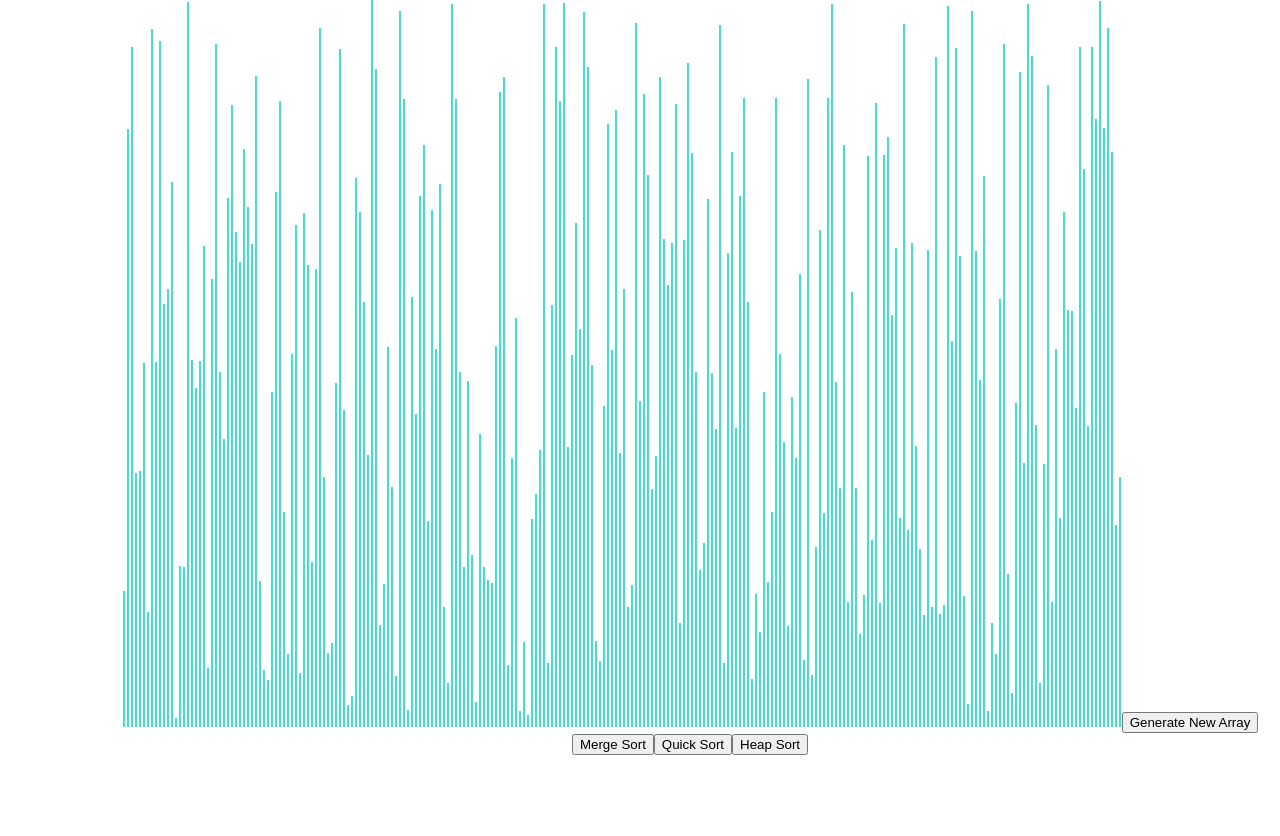
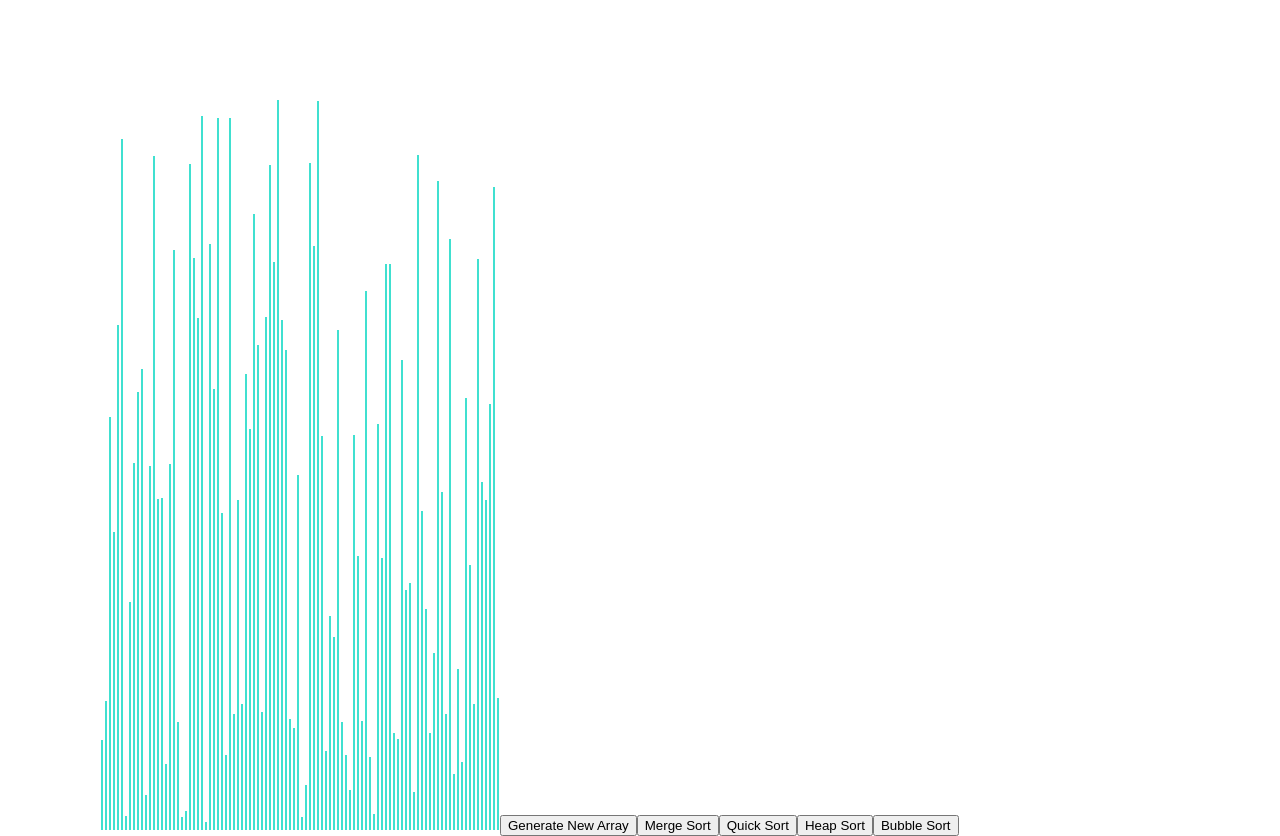
Before and after one commit to Steven-Yiran/sorting-algo-visualizer, a React (Create React App) app: page / in a window 1280 px wide. Before the commit the page ends 800 px from the top, so only its background shows below. Built offline with nearby package versions, Linux system fonts and the light colour scheme.

Commit message:
added heap sort, bubble sort

```diff
--- a/src/SortingVisualizer/SortingVisualizer.css
+++ b/src/SortingVisualizer/SortingVisualizer.css
@@ -1,10 +1,12 @@
 .array-container {
     position: absolute;
     left: 100px;
+    top: 100px;
 }
 
 .array-bar {
     width: 2px;
     display: inline-block;
     margin: 0 1px;
+    background-color: 'blue';
 }
--- a/src/SortingVisualizer/SortingVisualizer.jsx
+++ b/src/SortingVisualizer/SortingVisualizer.jsx
@@ -4,10 +4,11 @@
 import { getMergeSortAnimations, getQuickSortAnimations } from "../sortingAlgorithms/sortingAlgorithms.js"
 import { getHeapSortAnimations } from '../sortingAlgorithms/heapSort.js';
 import "./SortingVisualizer.css"
+import { getBubbleSortAnimations } from '../sortingAlgorithms/bubbleSort.js';
 
 const ANIMATION_SPEED_MS = 6;
-const PRIMARY_COLOR = "red";
-const SECONDARY_COLOR = "sequoise";
+const PRIMARY_COLOR = "turquoise";
+const SECONDARY_COLOR = "red";
 
 export default class SortingVisualizer extends React.Component {
     constructor(props) {
@@ -23,7 +24,7 @@
 
     resetArray() {
         let array = [];
-        for (let i = 0; i < 250; i++) {
+        for (let i = 0; i < 100; i++) {
             array.push(randomIntFromInterval(5, 730));
         }
         this.setState({array});
@@ -78,7 +79,7 @@
     }
 
     heapSort() {
-        const animations = getHeapSortAnimations(this.state.array);
+        const animations = getHeapSortAnimations(this.state.array)[1];
         for (let i = 0; i < animations.length; i++) {
             const arrayBars = document.getElementsByClassName('array-bar');
             const isColorChange = i % 4 < 2;
@@ -101,7 +102,29 @@
         }
     }
 
-    bubbleSort() {}
+    bubbleSort() {
+        const animations = getBubbleSortAnimations(this.state.array)[1];
+        for (let i = 0; i < animations.length; i++) {
+            const arrayBars = document.getElementsByClassName('array-bar');
+            const isColorChange = i % 4 < 2;
+            if (isColorChange) {
+                const [barOneIdx, barTwoIdx] = animations[i];
+                const barOneStyle = arrayBars[barOneIdx].style;
+                const barTwoStyle = arrayBars[barTwoIdx].style;
+                const color = i % 4 === 0 ? SECONDARY_COLOR : PRIMARY_COLOR;
+                setTimeout(() => {
+                    barOneStyle.backgroundColor = color;
+                    barTwoStyle.backgroundColor = color;
+                }, i * ANIMATION_SPEED_MS);
+            } else {
+                setTimeout(() => {
+                    const [barOneIdx, newHeight] = animations[i];
+                    const barOneStyle = arrayBars[barOneIdx].style;
+                    barOneStyle.height = `${newHeight}px`;
+                }, i * ANIMATION_SPEED_MS);
+            }
+        }
+    }
 
     render() {
         const {array} = this.state;
@@ -121,8 +144,7 @@
                 <button onClick={() => this.mergeSort()}>Merge Sort</button>
                 <button onClick={() => this.quickSort()}>Quick Sort</button>
                 <button onClick={() => this.heapSort()}>Heap Sort</button>
-                {/* <button onClick={() => this.bubbleSort()}>Bubble Sort</button>
-                <button onClick={() => this.testSortingAlgorithms()}>Test Sorting Algotithms</button> */}
+                <button onClick={() => this.bubbleSort()}>Bubble Sort</button>
             </div>
         );
     };
--- /dev/null
+++ b/src/sortingAlgorithms/bubbleSort.js
@@ -0,0 +1,19 @@
+export function getBubbleSortAnimations(array) {
+    const animations = [];
+    if (array.length <= 1) return array;
+    for (let i = 0; i < array.length - 1; i++) {
+        for (let j = 0; j < array.length - i - 1; j++) {
+            if (array[j] > array[j + 1]) {
+                animations.push([j, j + 1]);
+                animations.push([j, j + 1]);
+                animations.push([j, array[j + 1]]);
+                animations.push([j + 1, array[j]]);
+
+                const temp = array[j];
+                array[j] = array[j + 1];
+                array[j + 1] = temp;
+            }
+        }
+    }
+    return [array, animations];
+}
--- a/src/sortingAlgorithms/heapSort.js
+++ b/src/sortingAlgorithms/heapSort.js
@@ -5,13 +5,18 @@
         heapify(array, i, array.length, animations);
     }
     for (let i = array.length - 1; i > 0; i--) {
+        animations.push([0, i]);
+        animations.push([0, i]);
+        animations.push([0, array[i]]);
+        animations.push([i, array[0]]);
+
         let temp = array[0];
         array[0] = array[i];
         array[i] = temp;
 
         heapify(array, 0, i, animations);
     }
-    return animations;
+    return [array, animations];
 }
 
 /**
@@ -40,7 +45,8 @@
         animations.push([largest, rootIdx]);
         animations.push([rootIdx, mainArray[largest]]);
         animations.push([largest, mainArray[rootIdx]]);
-        let temp = mainArray[rootIdx];
+
+        const temp = mainArray[rootIdx];
         mainArray[rootIdx] = mainArray[largest];
         mainArray[largest] = temp;
 
--- a/src/sortingAlgorithms/sortingAlgorithms.js
+++ b/src/sortingAlgorithms/sortingAlgorithms.js
@@ -32,7 +32,9 @@
     let i = startIdx;
     let j = middleIdx + 1;
     while (i <= middleIdx && j <= endIdx) {
+        // change color
         animations.push([i, j]);
+        // revert color
         animations.push([i, j]);
         if (auxiliaryArray[i] <= auxiliaryArray[j]) {
             animations.push([k, auxiliaryArray[i]]);
```
Also changed, not shown: 1 other file (tests, documents, lock files or other folders).
